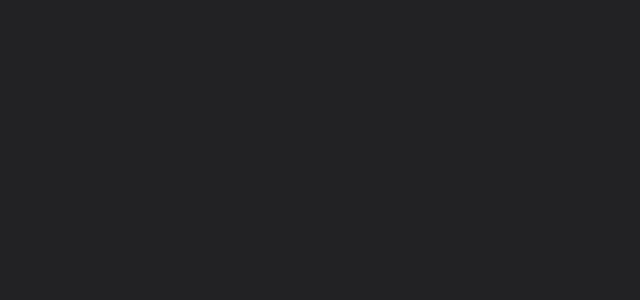
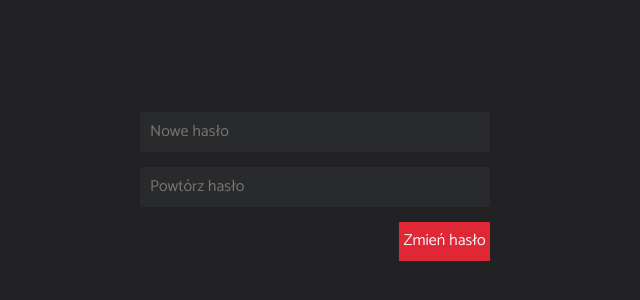
Before and after one commit to obrebskim/megakhh17-fe, a React (Create React App) app: page /pwd-recovery/1/1 in a window 1280 px wide. Before the commit this address had no page. Shown: the part 214-514 px from the top of the page, without its empty margins (325-965 px from the left). Built offline with nearby package versions, Linux system fonts and the light colour scheme.

Commit message:
reset form i recovery form działa

```diff
--- a/src/App.tsx
+++ b/src/App.tsx
@@ -6,6 +6,8 @@
 import Students from "./Pages/Students/Students";
 import TalkReservation from "./Components/StudentsList/TalkReservation/TalkReservation";
 import AvailableStudents from "./Components/StudentsList/AvailableStudents/AvailableStudents";
+import ResetForm from "./Pages/PwdRecovery/ResetForm";
+import RecoveryForm from "./Pages/PwdRecovery/RecoveryForm";
 
 const Container = styled.main`
   width: 100%;
@@ -24,6 +26,8 @@
           <Route path="talk-reservation" element={<TalkReservation />} />
         </Route>
         <Route path="curiculum-vitae/:id" element={<CuriculumVitae />} />
+        <Route path="pwd-recovery" element={<RecoveryForm />} />
+        <Route path="pwd-recovery/:id/:token" element={<ResetForm />} />
       </Routes>
     </Container>
   );
--- /dev/null
+++ b/src/Pages/PwdRecovery/RecoveryForm.tsx
@@ -0,0 +1,66 @@
+import React, { ChangeEvent, FormEvent, useState } from "react";
+import styled from "styled-components";
+import Button from "../../Components/Common/Button/Button";
+import Input from "../../Components/Common/Input/Input";
+
+const Container = styled.form`
+  display: grid;
+  place-items: end;
+
+  & Button {
+    width: 91px;
+    height: 39px;
+    font-size: 16px;
+    font-family: Catamaran;
+    line-height: 100%;
+  }
+
+  & .link-to-pwd-recovery {
+    width: 130px;
+    height: 23px;
+    margin-bottom: 28px;
+    text-decoration: none;
+    color: var(--fontColor);
+    font-size: 14px;
+    letter-spacing: 0.7px;
+    text-align: end;
+  }
+`;
+
+export default function RecoveryForm() {
+  const [email, setEmail] = useState<string>("");
+
+  const handleSubmitLoginForm = async (e: FormEvent) => {
+    e.preventDefault();
+    const response = await fetch(`http://localhost:3000/password/recovery`, {
+      method: "POST",
+      body: JSON.stringify({
+        email,
+      }),
+    });
+
+    const userInfo = await response.json();
+    console.log(userInfo);
+  };
+
+  const handleInputChange = (e: ChangeEvent<HTMLInputElement>) => {
+    setEmail(e.target.value);
+  };
+
+  return (
+    <Container onSubmit={handleSubmitLoginForm}>
+      <Input
+        type="text"
+        value={email}
+        name="password"
+        placeholder="Hasło"
+        width="350px"
+        height="40px"
+        required
+        handleInputChange={handleInputChange}
+      />
+
+      <Button text="Wyślij" color="#E02735" />
+    </Container>
+  );
+}
--- /dev/null
+++ b/src/Pages/PwdRecovery/ResetForm.tsx
@@ -0,0 +1,95 @@
+import React, { ChangeEvent, FormEvent, useState } from "react";
+import styled from "styled-components";
+import { useParams } from "react-router-dom";
+import Button from "../../Components/Common/Button/Button";
+import Input from "../../Components/Common/Input/Input";
+
+const Container = styled.form`
+  display: grid;
+  place-items: end;
+  & Button {
+    width: 91px;
+    height: 39px;
+    font-size: 16px;
+    font-family: Catamaran;
+    line-height: 100%;
+  }
+  & .link-to-pwd-recovery {
+    width: 130px;
+    height: 23px;
+    margin-bottom: 28px;
+    text-decoration: none;
+    color: var(--fontColor);
+    font-size: 14px;
+    letter-spacing: 0.7px;
+    text-align: end;
+  }
+`;
+
+interface LoginDataType {
+  password1: string;
+  password2: string;
+}
+
+export default function ResetForm() {
+  const [password, setPassword] = useState<LoginDataType>({
+    password1: "",
+    password2: "",
+  });
+  const params = useParams();
+
+  const handleSubmitLoginForm = async (e: FormEvent) => {
+    e.preventDefault();
+    const { password1, password2 } = password;
+    const { id, token } = params;
+    if (password1 === password2) {
+      const response = await fetch(`http://localhost:3000/password/reset`, {
+        method: "POST",
+        headers: { "Content-Type": "application/json" },
+        body: JSON.stringify({
+          password1,
+          password2,
+          id,
+          token,
+        }),
+      });
+      console.log(await response.json());
+    } else {
+      console.error("hasła nie są takie same");
+      //@TODO zrobić jakiś modal lub inne info że password nie jest taki sam
+    }
+  };
+
+  const handlePasswordReset = (e: ChangeEvent<HTMLInputElement>) => {
+    setPassword((prev) => ({
+      ...prev,
+      [e.target.name]: e.target.value,
+    }));
+  };
+
+  return (
+    <Container onSubmit={handleSubmitLoginForm}>
+      <Input
+        type="password"
+        value={password.password1}
+        name="password1"
+        placeholder="Nowe hasło"
+        width="350px"
+        height="40px"
+        required
+        handleInputChange={handlePasswordReset}
+      />
+      <Input
+        type="password"
+        value={password.password2}
+        name="password2"
+        placeholder="Powtórz hasło"
+        width="350px"
+        height="40px"
+        required
+        handleInputChange={handlePasswordReset}
+      />
+      <Button text="Zmień hasło" color="#E02735" />
+    </Container>
+  );
+}
```
Also changed, not shown: src/GlobalCSS.ts (line endings or trailing spaces), 2 other files (tests, documents, lock files or other folders).
